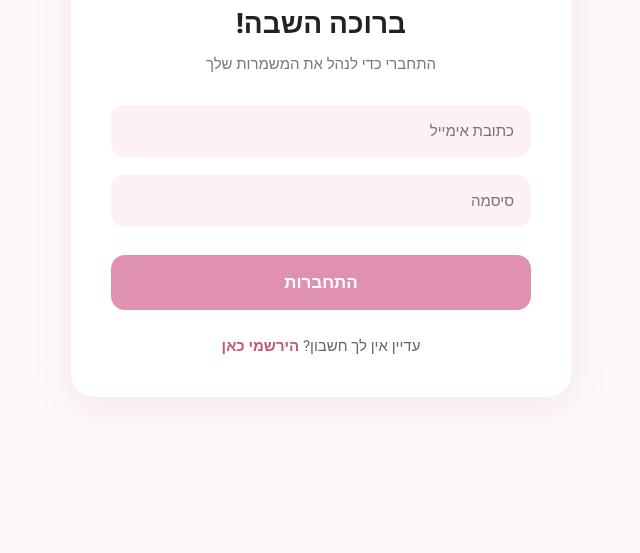
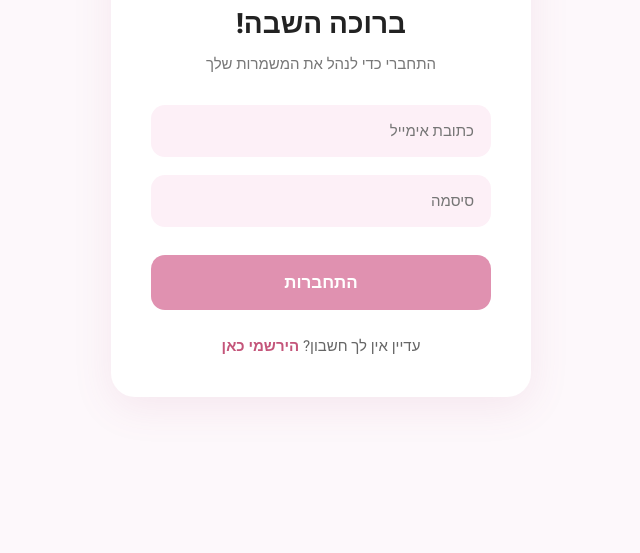
Before and after one commit to danagreenberg/babysitter-client, a plain HTML site: page login.html in a window 1280 px wide. Shown: the part 247-800 px from the top of the page, without its empty margins (319-959 px from the left). Drawn offline with Linux system fonts and the light colour scheme.

Commit message:
css update

```diff
--- a/style/common.css
+++ b/style/common.css
@@ -17,6 +17,21 @@ body.role-sitter .only-family {
 /* כאשר מחוברת משפחה - נסתיר כל מה ששייך רק לבייביסיטר */
 body.role-family .only-sitter {
     display: none !important;
+}
+
+/* ── GLOBAL RESET ── */
+* {
+  box-sizing: border-box;
+  margin: 0;
+  padding: 0;
+}
+
+body {
+  font-family: 'Heebo', Arial, sans-serif;
+  direction: rtl;
+  min-height: 100vh;
+  display: flex;
+  flex-direction: column;
 }
 
 /* ── NAVBAR ── */
```
